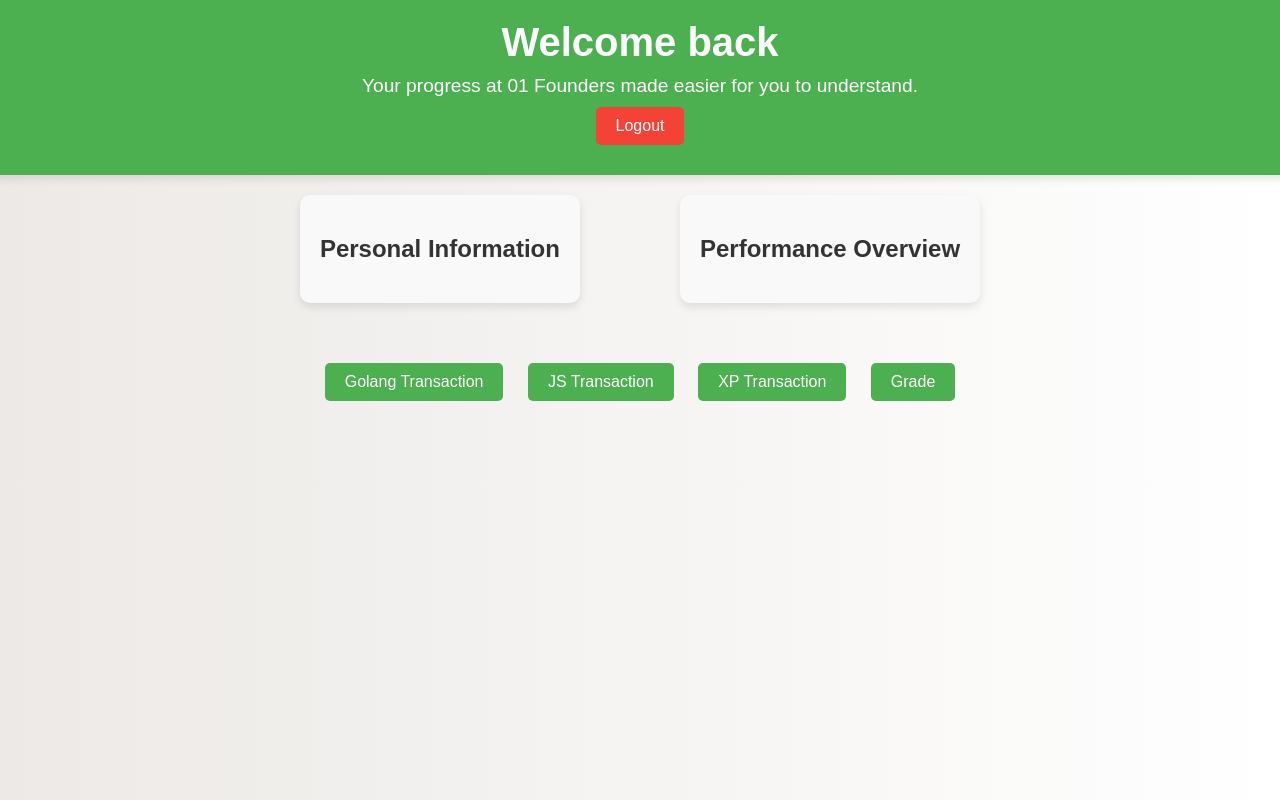
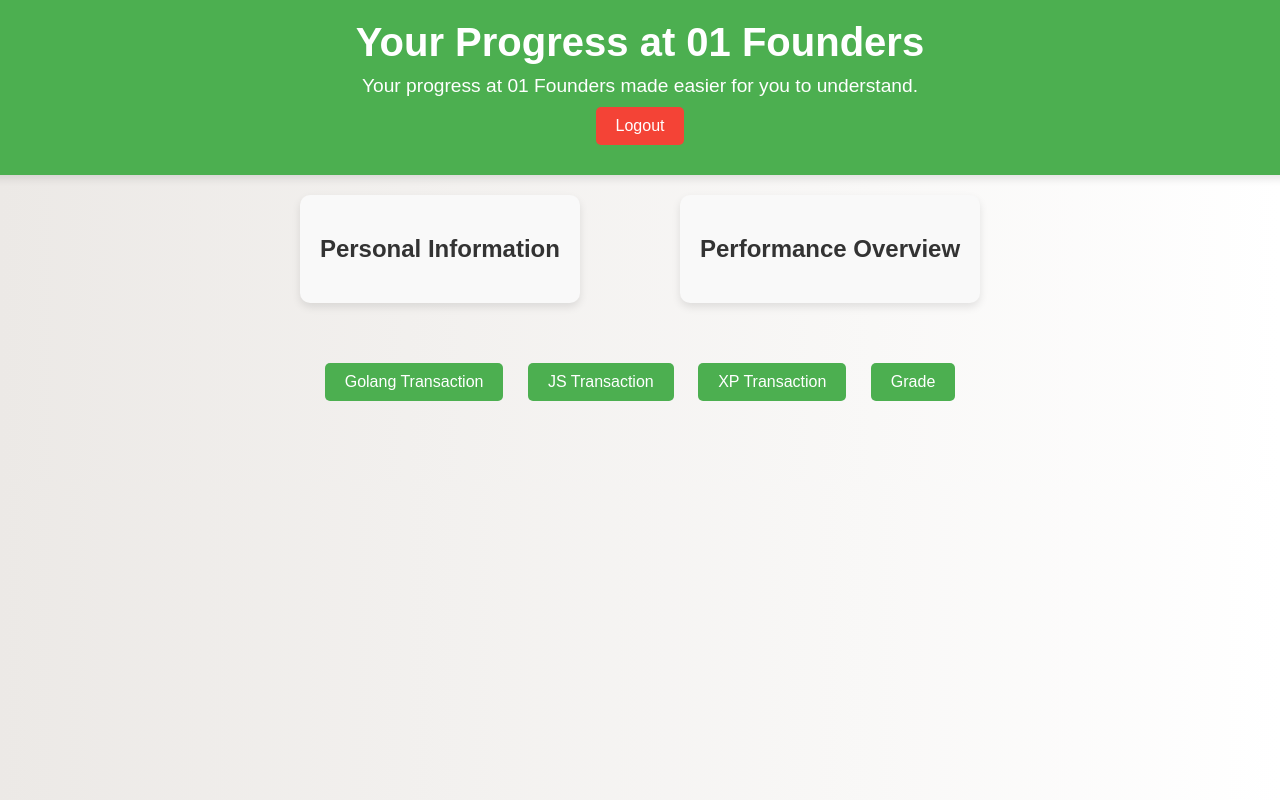
Before and after one commit to eediallo/graphql, a website with bundled scripts: page dashboard.html in a window 1280 px wide. Built offline with nearby package versions, Linux system fonts and the light colour scheme; no server answers.

Commit message:
feat: update dashboard header to reflect user progress

```diff
--- a/dashboard.html
+++ b/dashboard.html
@@ -11,7 +11,7 @@
 
 <body>
     <header>
-        <h1>Welcome back <span id="firstName"></span></h1>
+        <h1>Your Progress at 01 Founders</h1>
         <p>Your progress at 01 Founders made easier for you to understand.</p>
         <button id="logoutBtn">Logout</button>
     </header>
```
